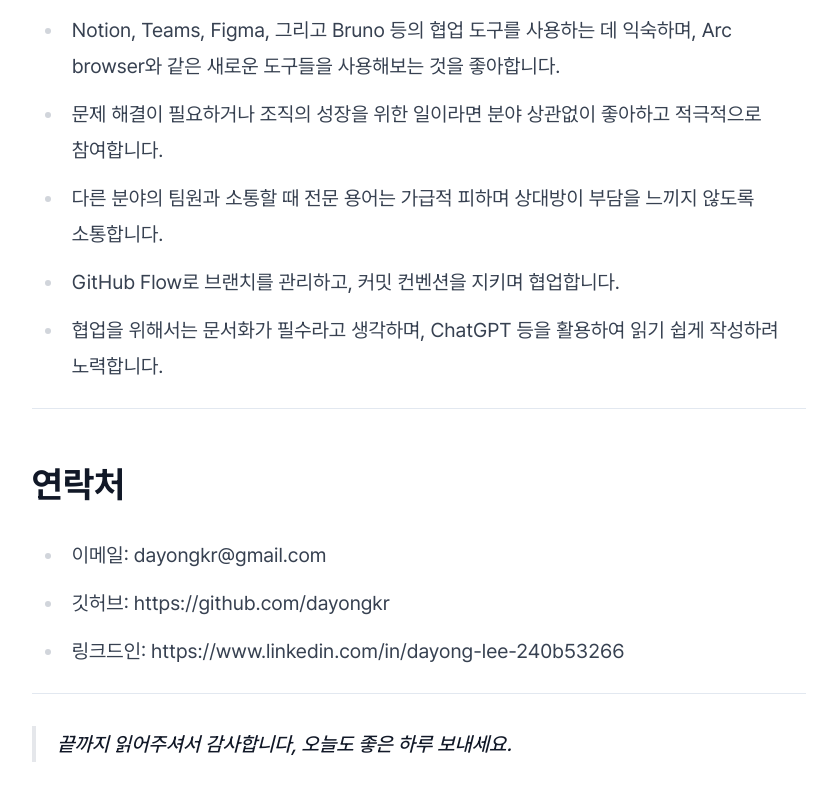
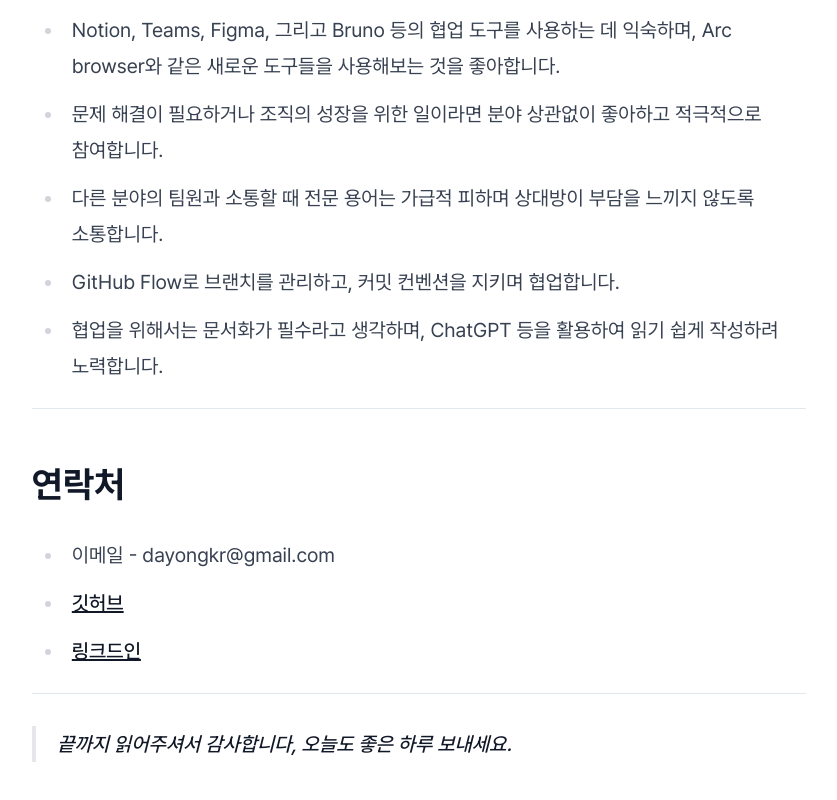
Before and after one commit to dayongkr/resume, a Next.js app: page / in a window 1280 px wide. Shown: the part 6588-7388 px from the top of the page, without its empty margins (221-1058 px from the left). Built offline with nearby package versions, Linux system fonts and the light colour scheme.

Commit message:
fix(contact): change to link

```diff
--- a/src/app/_components/ContactSection.tsx
+++ b/src/app/_components/ContactSection.tsx
@@ -1,13 +1,22 @@
 import { Section } from '@/components/Section';
+import Link from 'next/link';
 
 export function ContactSection() {
   return (
     <Section>
       <h2>연락처</h2>
       <ul>
-        <li>이메일: dayongkr@gmail.com</li>
-        <li>깃허브: https://github.com/dayongkr</li>
-        <li>링크드인: https://www.linkedin.com/in/dayong-lee-240b53266</li>
+        <li>이메일 - dayongkr@gmail.com</li>
+        <li>
+          <Link href="https://github.com/dayongkr" target="_blank">
+            깃허브
+          </Link>
+        </li>
+        <li>
+          <Link href="https://www.linkedin.com/in/dayong-lee-240b53266" target="_blank">
+            링크드인
+          </Link>
+        </li>
       </ul>
     </Section>
   );
```
